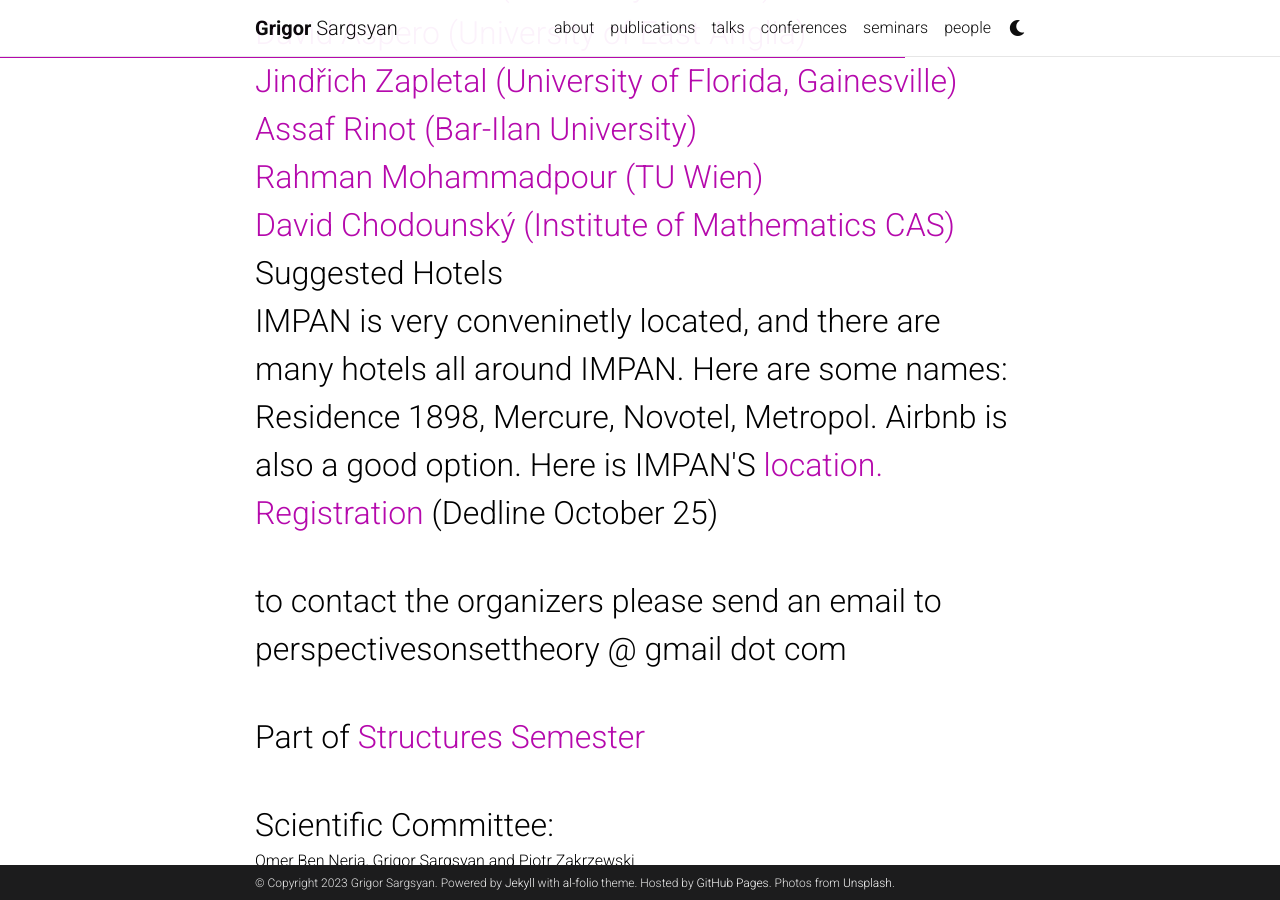
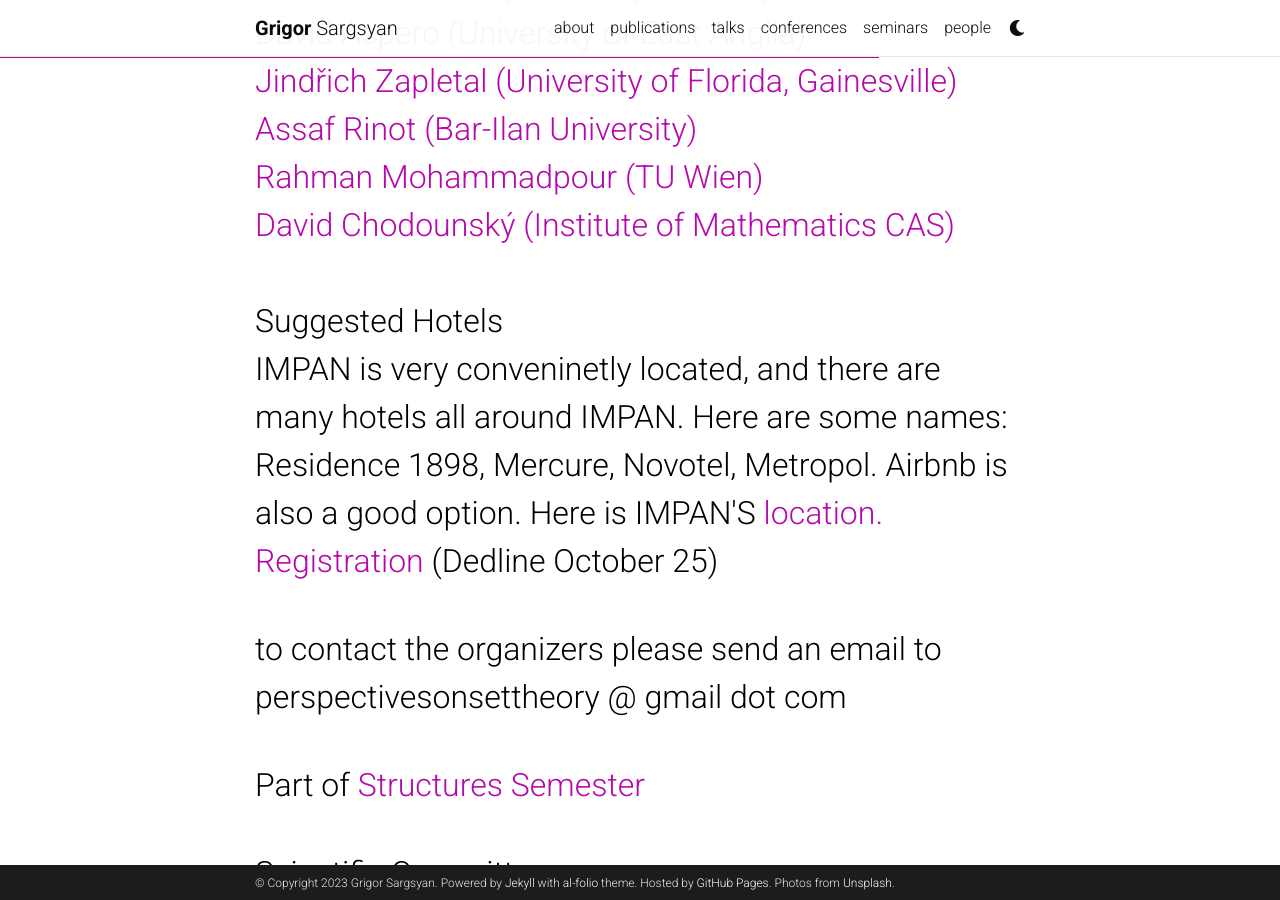
Before and after one commit to grigorsarg/grigorsarg.github.io, a Jekyll site: the page built from _projects/Perspectives.md, in a window 1280 px wide and 900 px high, scrolled down 1141 px. Built offline with Jekyll 4.4.1, drawn with Linux system fonts in a browser that asks for light colours; full-size pictures stand in for the smaller copies a plugin makes; comment, search, counter and statistics services are not loaded; a style sheet for code colours, icons or effects is not loaded.

```diff
--- a/_projects/Perspectives.md
+++ b/_projects/Perspectives.md
@@ -30,7 +30,7 @@ Benjamin Siskind (TU Wien)<br>
 <a href="https://people.clas.ufl.edu/zapletal/">Jindřich Zapletal (University of Florida, Gainesville)</a><br>
 <a href="https://www.assafrinot.com/">Assaf Rinot (Bar-Ilan University) </a><br>
 <a href="https://sites.google.com/site/rahmanmohammadpour/">Rahman Mohammadpour (TU Wien) </a><br>
-<a href="https://scholar.google.cz/citations?user=gNBj5ooAAAAJ&hl=en">David Chodounský (Institute of Mathematics CAS) </a><br>
+<a href="https://scholar.google.cz/citations?user=gNBj5ooAAAAJ&hl=en">David Chodounský (Institute of Mathematics CAS) </a><br><br>
 </font>
 
 <font size="+3">  Suggested Hotels <br>
```
